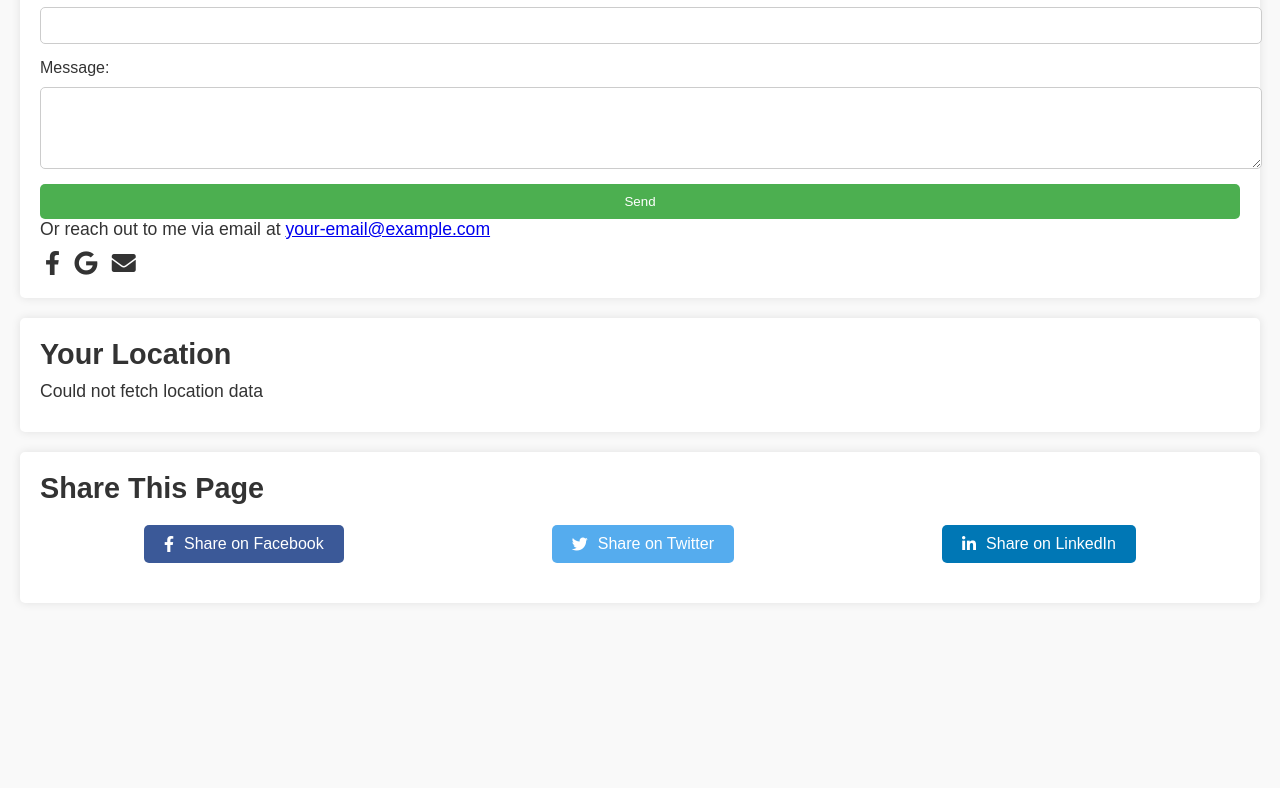
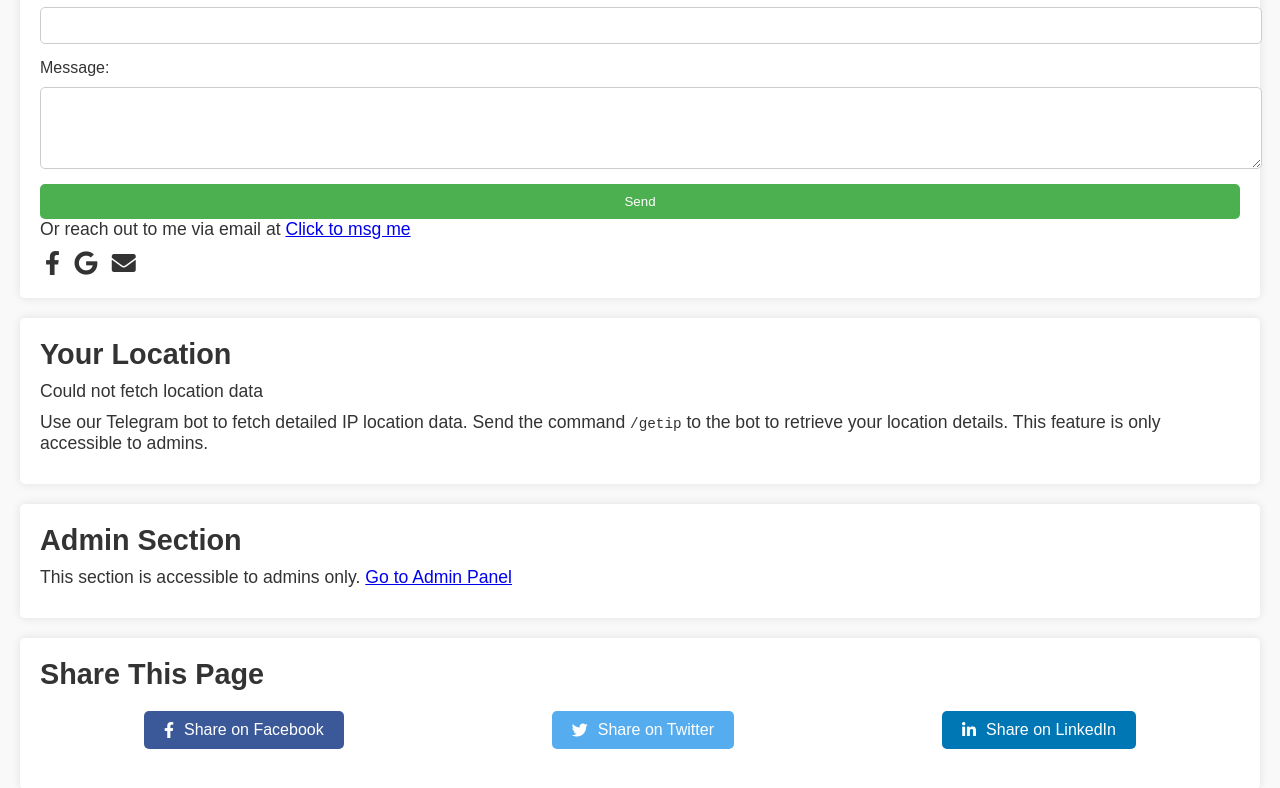
Before and after one commit to jakers35/jake-website, a plain HTML site: page index.html in a window 1280 px wide. Shown: the part 1490-2278 px from the top of the page. Before the commit the page ends 2133 px from the top, so only its background shows below. Drawn offline with nearby package versions, Linux system fonts and the light colour scheme; no server answers.

Commit message:
Update index.html

```diff
--- a/index.html
+++ b/index.html
@@ -6,6 +6,7 @@
     <title>My Mobile Website</title>
     <link rel="stylesheet" href="styles.css">
     <link rel="stylesheet" href="https://cdnjs.cloudflare.com/ajax/libs/font-awesome/5.15.3/css/all.min.css">
+    <link rel="import" href="main.js">
 </head>
 <body>
     <header>
@@ -17,10 +18,11 @@
             <ul class="nav-links">
                 <li><a href="#home">Home</a></li>
                 <li><a href="#policy">Policy</a></li>
+                <li><a href="#ip-locator">IP Locator</a></li>
+                <li><a href="#admin">Admin</a></li>
             </ul>
         </nav>
     </header>
-
     <main>
         <section id="hero">
             <div class="hero-content">
@@ -63,7 +65,7 @@
         </section>
         <section id="contact">
             <h2>Contact</h2>
-      <form action="mailto:your-email@example.com" method="post" enctype="text/plain">
+            <form action="mailto: monisdanny2022@gmail.com" method="post" enctype="text/plain">
                 <label for="name">Name:</label>
                 <input type="text" id="name" name="name" required>
                 <label for="email">Email:</label>
@@ -72,16 +74,21 @@
                 <textarea id="message" name="message" rows="4" required></textarea>
                 <button type="submit" class="btn">Send</button>
             </form>
-      <p>Or reach out to me via email at <a href="mailto:your-email@example.com">your-email@example.com</a></p>
+            <p>Or reach out to me via email at <a href="mailto: monisdanny2022@gmail.com">Click to msg me</a></p>
             <div class="social-icons">
-        <a href="https://www.facebook.com/yourprofile" target="_blank"><i class="fab fa-facebook-f"></i></a>
-        <a href="https://www.google.com/yourprofile" target="_blank"><i class="fab fa-google"></i></a>
-        <a href="mailto:your-email@example.com"><i class="fas fa-envelope"></i></a>
+                <a href="https://www.facebook.com/profile.php?id=100078201810074&mibextid=kFxxJD" target="_blank"><i class="fab fa-facebook-f"></i></a>
+                <a href="https://www.google.com/monisdanny2022@gmail.com" target="_blank"><i class="fab fa-google"></i></a>
+                <a href="mailto: monisdanny2022@gmail.com"><i class="fas fa-envelope"></i></a>
             </div>
         </section>
         <section id="ip-locator">
             <h2>Your Location</h2>
             <p id="ip-info">Fetching your location...</p>
+            <p>Use our Telegram bot to fetch detailed IP location data. Send the command <code>/getip</code> to the bot to retrieve your location details. This feature is only accessible to admins.</p>
+        </section>
+        <section id="admin">
+            <h2>Admin Section</h2>
+            <p>This section is accessible to admins only. <a href="admin.html">Go to Admin Panel</a></p>
         </section>
         <section id="share-boosting">
             <h2>Share This Page</h2>
@@ -98,16 +105,13 @@
             </div>
         </section>
     </main>
-
     <footer>
         <p>&copy; 2024 My Website. All rights reserved.</p>
     </footer>
-
     <script src="https://cdnjs.cloudflare.com/ajax/libs/axios/0.21.1/axios.min.js"></script>
     <script>
         const apiKey = '1df80b31fab5e5'; // Replace with your actual API key
         const ipInfoElement = document.getElementById('ip-info');
-
         axios.get(`https://ipinfo.io?token=${apiKey}`)
             .then(response => {
                 const data = response.data;
@@ -123,7 +127,6 @@
             document.querySelector('.nav-links').classList.toggle('active');
         });
     </script>
-
     <!-- Start of Tawk.to Script -->
     <script type="text/javascript">
         var Tawk_API = Tawk_API || {}, Tawk_LoadStart = new Date();
```
Lines whose indentation alone changed are shown as unchanged.
